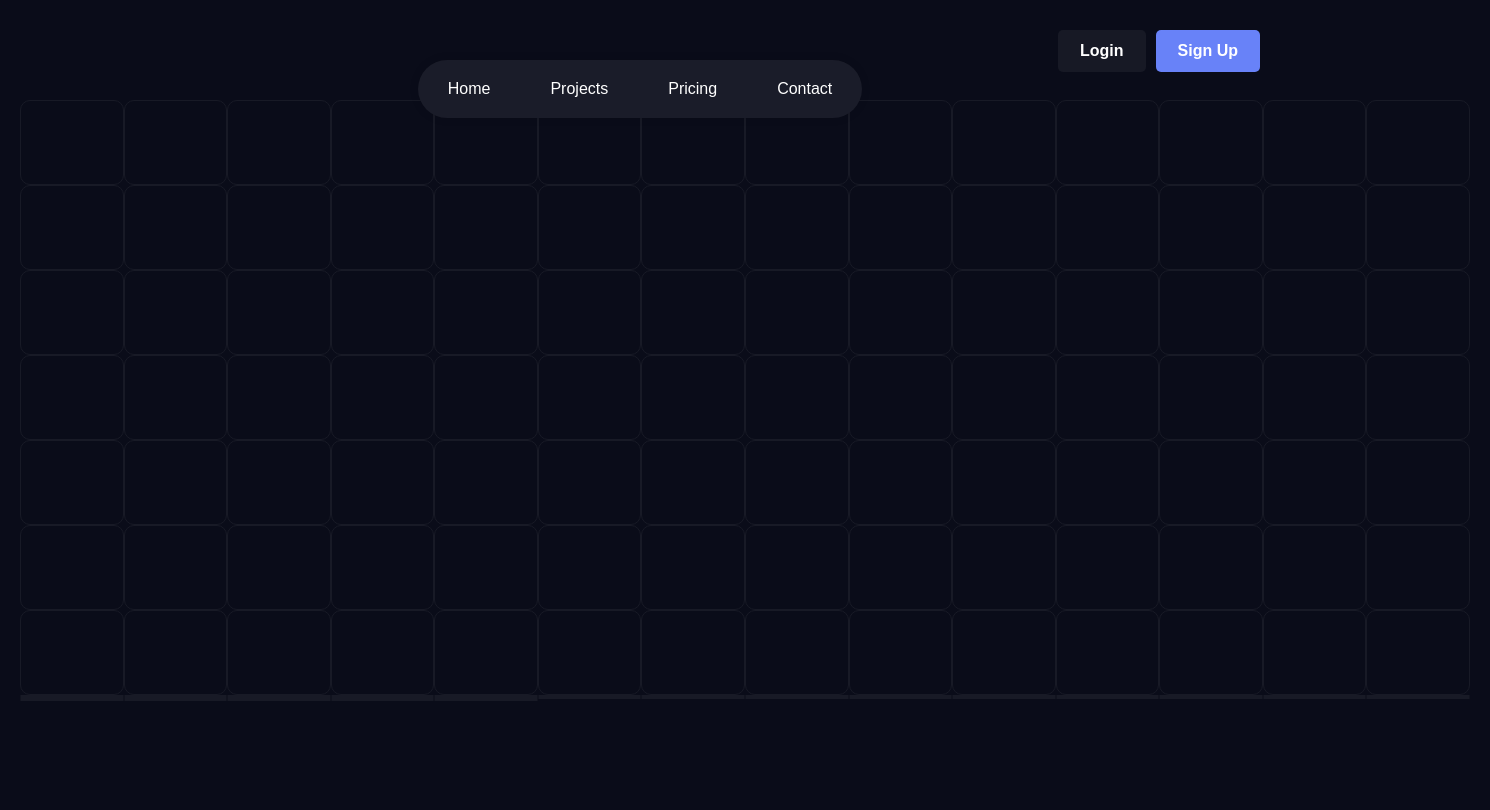
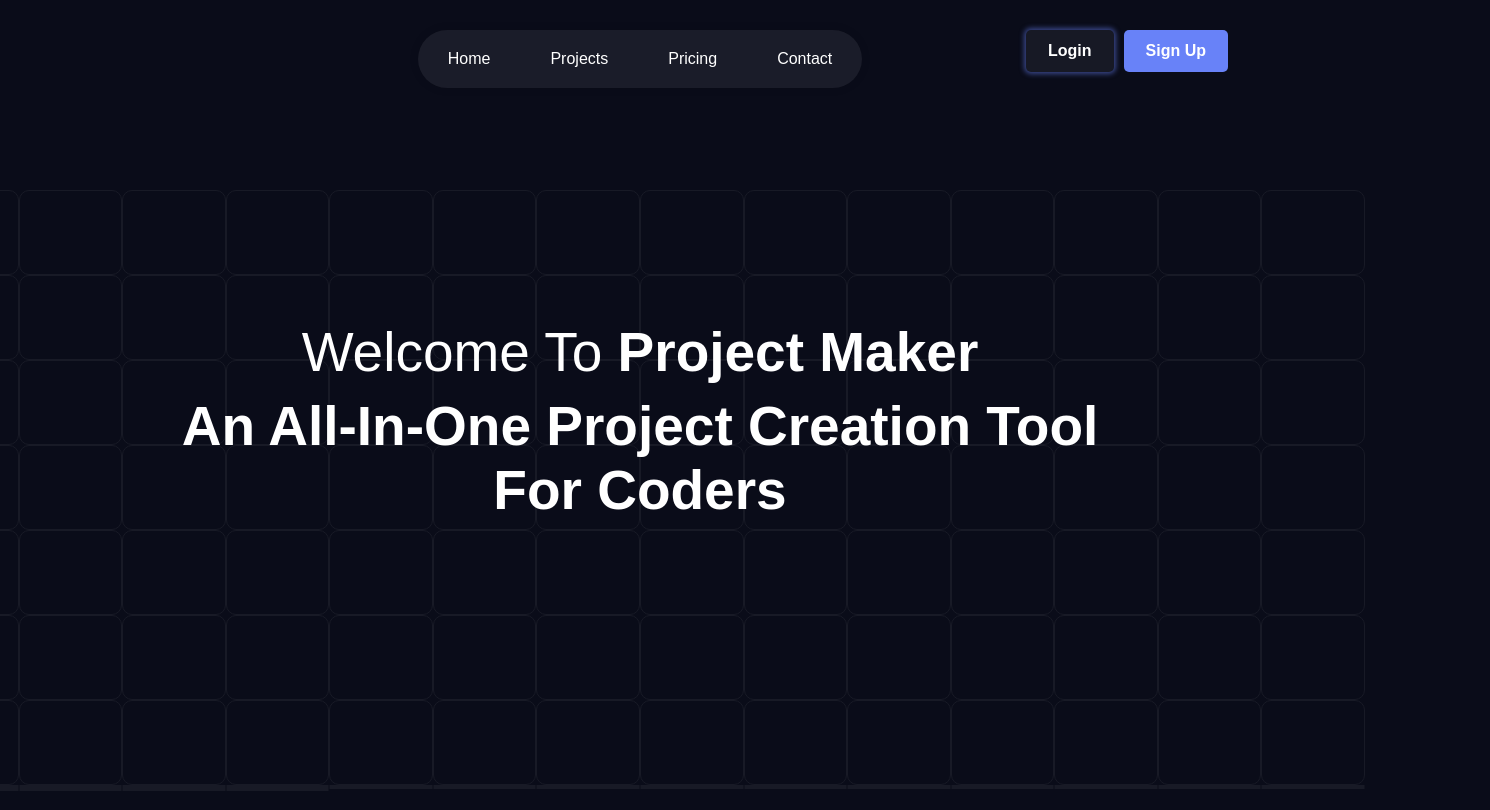
Before and after one commit to scooterthedev/AI-Project-Maker, a plain HTML site: page index.html in a window 1280 px wide. Shown: the whole page, 1490 px wide, since content can reach past the window. Drawn offline with Linux system fonts and the light colour scheme.

Commit message:
Added welcome text, and the start for typing words for the word coder. Also centered the menu, and fixed the spacing, and added an outline for the login button

```diff
--- a/index.html
+++ b/index.html
@@ -5,26 +5,51 @@
     <meta name="viewport" content="width=device-width, initial-scale=1.0">
     <title>Project Maker</title>
     <link rel="stylesheet" href="styles.css">
+    <script src="script.js" defer></script>
 </head>
 <body>
     <div class="top-bar">
         <a href="#" class="login-btn">Login</a>
         <a href="#" class="signup-btn">Sign Up</a>
     </div>
+
     <div class="menu-container">
         <div class="menu">
-            <!-- Your menu items here -->
             <a href="#">Home</a>
             <a href="#">Projects</a>
             <a href="#">Pricing</a>
             <a href="#">Contact</a>
         </div>
     </div>
-    <div class="grid">
-        <!-- Your grid items here -->
-        <div class="block"></div>
-        <!-- Repeat as needed -->
+
+    <div class="grid"></div>
+
+    <div class="additional-text">
+        <div class="big-text">
+            Welcome To
+            <span class="bold-text">Project Maker</span>
+        </div>
+        <div class="subtitle">
+            An All-In-One Project Creation Tool<br>
+            For <span id="typing-text"></span>
+        </div>
     </div>
-    <script src="script.js"></script>
+
+    <script>
+        // Typing effect for "Coders"
+        const typingElement = document.getElementById('typing-text');
+        const textToType = 'Coders';
+        let index = 0;
+
+        function typeText() {
+            if (index < textToType.length) {
+                typingElement.textContent += textToType.charAt(index);
+                index++;
+                setTimeout(typeText, 200); // Adjust typing speed (milliseconds)
+            }
+        }
+
+        typeText();
+    </script>
 </body>
 </html>
--- a/styles.css
+++ b/styles.css
@@ -15,12 +15,21 @@ body, html {
     display: flex;
     justify-content: flex-end;
     align-items: center;
-    width: 100%;
+    width: 95%;
     padding: 10px 20px;
     box-sizing: border-box;
     position: absolute;
     top: 20px; /* Adjust as needed */
     z-index: 2; /* Ensure it's above grid */
+}
+
+.welcome-text {
+    color: #ffffff;
+    font-size: 20px; /* Adjust font size as needed */
+    position: absolute;
+    top: 400%; /* One square down from the menu bar */
+    transform: translateX(-50%);
+    left: 50%;
 }
 
 .login-btn, .signup-btn {
@@ -35,6 +44,8 @@ body, html {
     background-color: #171925;
     color: #ffffff;
     border: 2px solid transparent;
+    border-radius: 5px;
+    box-shadow: 0 0 5px 2px rgba(104, 130, 248, 0.5); /* Blue glow effect */
     position: relative; /* Ensure position context for pseudo-element */
 }
 
@@ -52,8 +63,6 @@ body, html {
     right: -2px;
     bottom: -2px;
     z-index: -1;
-    border-radius: 5px;
-    box-shadow: 0 0 5px 3px rgba(104, 130, 248, 0.5); /* Blue glow effect */
     opacity: 0;
     transition: opacity 0.3s;
 }
@@ -61,7 +70,6 @@ body, html {
 .login-btn:hover:before {
     opacity: 1;
 }
-
 
 .signup-btn {
     margin-left: 10px;
@@ -83,7 +91,7 @@ body, html {
     max-width: 800px; /* Limiting maximum width */
     margin-bottom: 20px;
     position: absolute;
-    top: 60px; /* Adjust as needed */
+    top: 30px; /* Adjust as needed */
     z-index: 2; /* Ensure it's above grid */
 }
 
@@ -116,9 +124,9 @@ body, html {
     grid-template-rows: repeat(auto-fill, minmax(85px, 1fr)); /* Responsive rows */
     width: 1450px; /* Adjust width as needed */
     height: 600px;
-    margin: 0 auto; /* Center align grid with margin */
     padding: 20px; /* Padding for grid */
     position: relative;
+    top: 90px; /* Adjusted to start 10px below menu */
     z-index: 1; /* Ensure it's behind menu */
 }
 
@@ -132,3 +140,27 @@ body, html {
 .block:hover {
     background-color: #141622;
 }
+
+.additional-text {
+    position: absolute;
+    top: calc(90px + 230px); /* One square down from the menu */
+    text-align: center;
+    z-index: 1;
+}
+
+.big-text {
+    color: #ffffff;
+    font-size: 55px; /* Adjust size as needed */
+    margin-bottom: 10px;
+}
+
+.bold-text {
+    font-weight: bold;
+}
+
+.subtitle {
+    color: #ffffff;
+    font-size: 55px; /* Match the size of big-text */
+    font-weight: bold; /* Match the boldness of big-text */
+    margin-top: 10px; /* Adjust spacing */
+}
```
